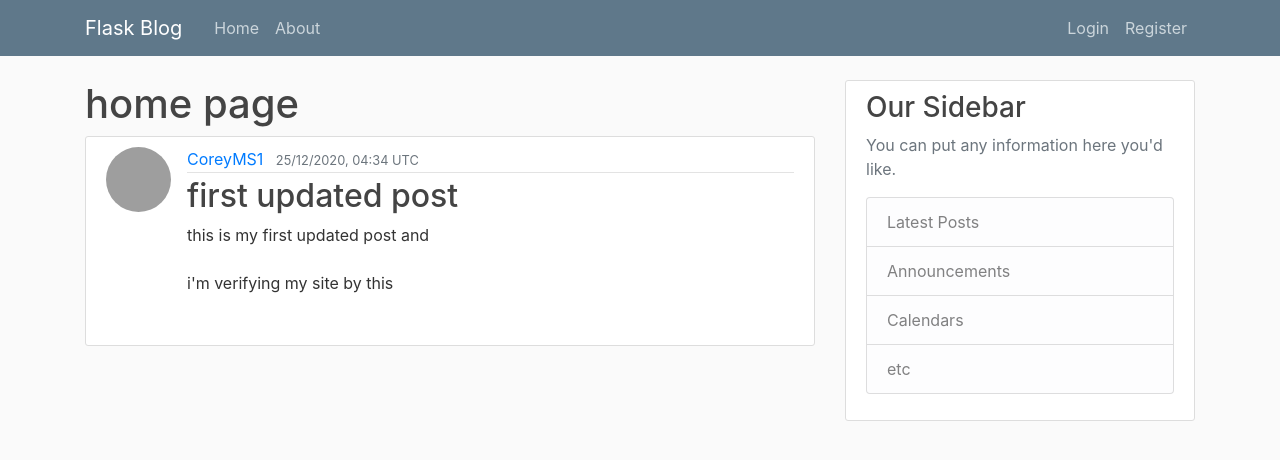
After one commit to SilenMe/blog, a Flask app: page /post/1 in a window 1280 px wide. The commit adds this page. Shown: the top 460 px of the page. Run offline with Flask 2, Linux system fonts and the light colour scheme; data comes from the database, SQL or seed files in the repository; both versions use the stored data as it was after the commit; some libraries are stand-ins or nearby versions; grey boxes are pictures that could not be loaded.

Commit message:
added post db and created CRUD for logged in user

```diff
--- a/flaskblog/routes.py
+++ b/flaskblog/routes.py
@@ -1,31 +1,18 @@
 import os
 import secrets
 from PIL import Image
-from flask import render_template, url_for, flash, redirect, request
+from flask import render_template, url_for, flash, redirect, request, abort
 from flaskblog import app, db, bcrypt
-from flaskblog.forms import RegistrationForm, LoginForm , UpdateAccountForm
+from flaskblog.forms import RegistrationForm, LoginForm , UpdateAccountForm, PostForm
 from flaskblog.models import User, Post
 from flask_login import login_user, current_user, logout_user, login_required
 
 
-posts=[
-{
-	'author':'abc',
-	'title':'title 1',
-	'content':'content 1',
-	'date_posted':'date_posted 1'
-},
-{
-	'author':'abcd',
-	'title':'title 2',
-	'content':'content 2',
-	'date_posted':'date_posted 2'
-}
-]
 
 @app.route('/')
 @app.route('/home')
 def home():
+    posts=Post.query.all()
     return render_template('home.html',posts=posts) #posts=posts tell that, we can use 'posts' variale (which is defined here) as 'posts' in any templates
 
 @app.route('/about')
@@ -100,3 +87,53 @@ def account():
         form.email.data=current_user.email
     image_file=url_for('static',filename='profile_pics/'+current_user.image_file)
     return render_template('account.html',title='Account', image_file=image_file,form=form)
+
+@app.route("/posts/new", methods=['GET','POST'])
+@login_required #if not login then dont go to this page
+def new_post():
+    form=PostForm()
+    if form.validate_on_submit():
+        post=Post(title=form.title.data, content=form.content.data, author=current_user)
+        db.session.add(post)
+        db.session.commit()
+        flash('Your post has been craeted!', 'success')
+        return redirect(url_for('home'))
+    return render_template('create_post.html',title='New Post', form=form, legend='New Post')
+
+@app.route('/post/<int:post_id>')
+def post(post_id):
+    post=Post.query.get_or_404(post_id) #if post by given id exists then return it in a template or return a 404
+    return render_template('post.html', title=post.title, post=post)
+
+
+@app.route('/post/<int:post_id>/update', methods=['GET','POST'])
+@login_required
+def update_post(post_id):
+    post=Post.query.get_or_404(post_id) #if post by given id exists then return it in a template or return a 404
+    if post.author!=current_user:
+        abort(403)
+    form=PostForm()
+
+    if form.validate_on_submit():
+        post.title=form.title.data
+        post.content=form.content.data
+        db.session.commit()
+        flash("Post has been updated",'success')
+        return redirect(url_for('post',post_id=post.id))
+    elif request.method=='GET':
+
+        form.title.data=post.title
+        form.content.data=post.content
+
+    return render_template('create_post.html', title='Update Post', form=form, legend='Update Post')
+
+@app.route('/post/<int:post_id>/delete', methods=['POST'])
+@login_required
+def delete_post(post_id):
+    post=Post.query.get_or_404(post_id) #if post by given id exists then return it in a template or return a 404
+    if post.author!=current_user:
+        abort(403)
+    db.session.delete(post)
+    db.session.commit()
+    flash('Your post has been deleted!','success')
+    return redirect(url_for('home'))
--- a/flaskblog/templates/layout.html
+++ b/flaskblog/templates/layout.html
@@ -33,6 +33,8 @@
         <!-- Navbar Right Side -->
         <div class="navbar-nav">
           {% if current_user.is_authenticated %}
+
+            <a class="nav-item nav-link" href="{{url_for('new_post')}}">New Post</a>
             <a class="nav-item nav-link" href="{{url_for('account')}}">Account</a>
             <a class="nav-item nav-link" href="{{url_for('logout')}}">Logout</a>
           {% else %}
--- /dev/null
+++ b/flaskblog/templates/post.html
@@ -0,0 +1,46 @@
+
+
+{%extends "layout.html"%}
+
+{%block content%}
+<h1>home page</h1>
+<!-- how our blog is going to be rendered -->
+<article class="media content-section">
+  <img class="rounded-circle article-img" src="{{ url_for('static', filename='profile_pics/'+post.author.image_file) }}">
+  <div class="media-body">
+    <div class="article-metadata">
+      <a class="mr-2" href="#">{{ post.author.username }}</a>
+      <small class="text-muted">{{ post.date_posted.strftime('%d/%m/%Y, %H:%M') +" UTC" }}</small>
+      {% if post.author==current_user %}
+      	<div>
+      		<a class="btn btn-secondary btn-sm mt-1 mb-1" href="{{url_for('update_post',post_id=post.id) }}">Update</a>
+      		<button type="button" class="btn btn-danger btn-sm m-1" data-toggle='modal' data-target="#deleteModal">Delete</button>
+      	</div>
+      {%endif%}
+    </div>
+    <h2 class="article-title" >{{ post.title }}</h2>
+    <p class="article-content">{{ post.content }}</p>
+  </div>
+</article>
+<!-- delete pop up from bootstra model-->
+<!-- Modal -->
+<div class="modal fade" id="deleteModal" tabindex="-1" role="dialog" aria-labelledby="deleteModalLabel" aria-hidden="true">
+  <div class="modal-dialog" role="document">
+    <div class="modal-content">
+      <div class="modal-header">
+        <h5 class="modal-title" id="deleteModalLabel">Delete Post?</h5>
+        <button type="button" class="close" data-dismiss="modal" aria-label="Close">
+          <span aria-hidden="true">&times;</span>
+        </button>
+      </div>
+
+      <div class="modal-footer">
+        <button type="button" class="btn btn-secondary" data-dismiss="modal">Close</button>
+        <form action="{{url_for('delete_post', post_id=post.id)}}" method="POST">
+        	<input type="submit" class="btn btn-danger" value="Delete">
+        </form>
+      </div>
+    </div>
+  </div>
+</div>
+{%endblock content%}
```
Also changed, not shown: flaskblog/forms.py (+7 -1 lines), flaskblog/templates/create_post.html (added, +56 -0 lines), flaskblog/templates/home.html (+4 -3 lines), flaskblog/site.db, 1 other file.
